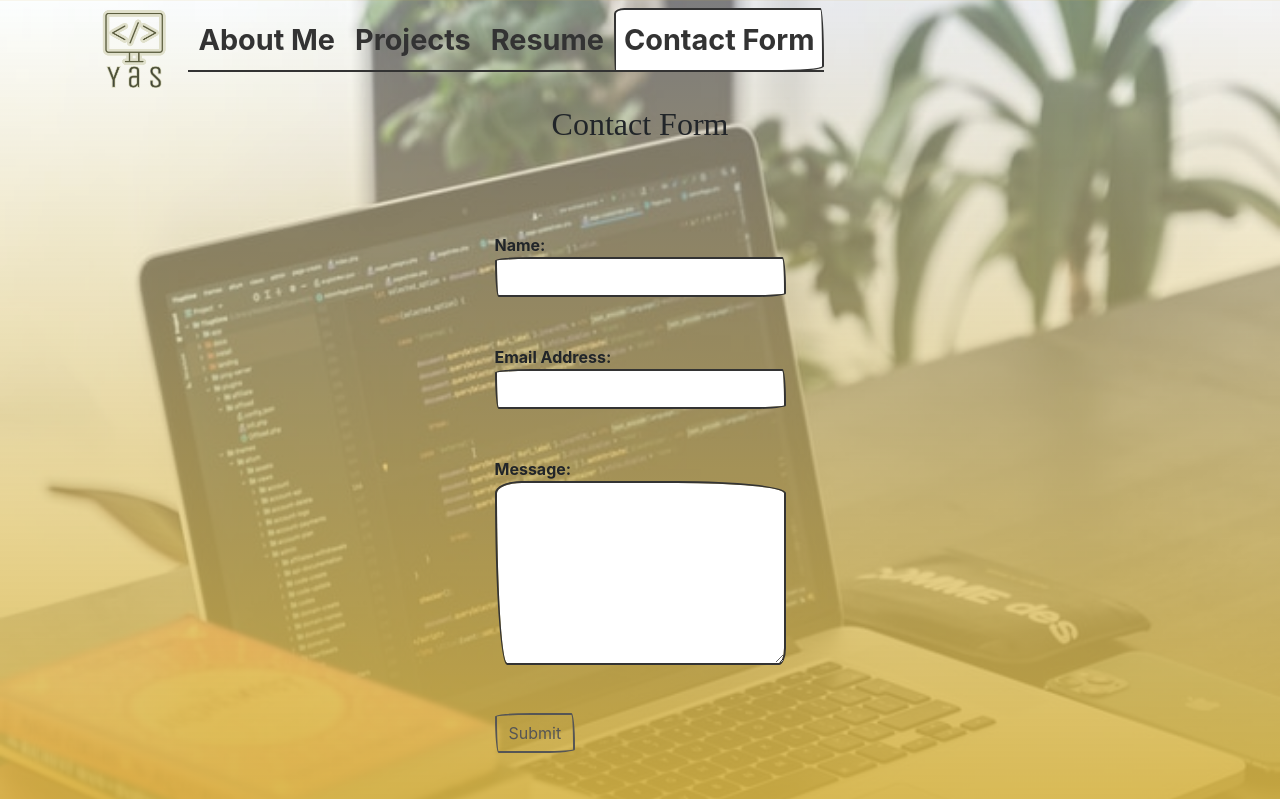
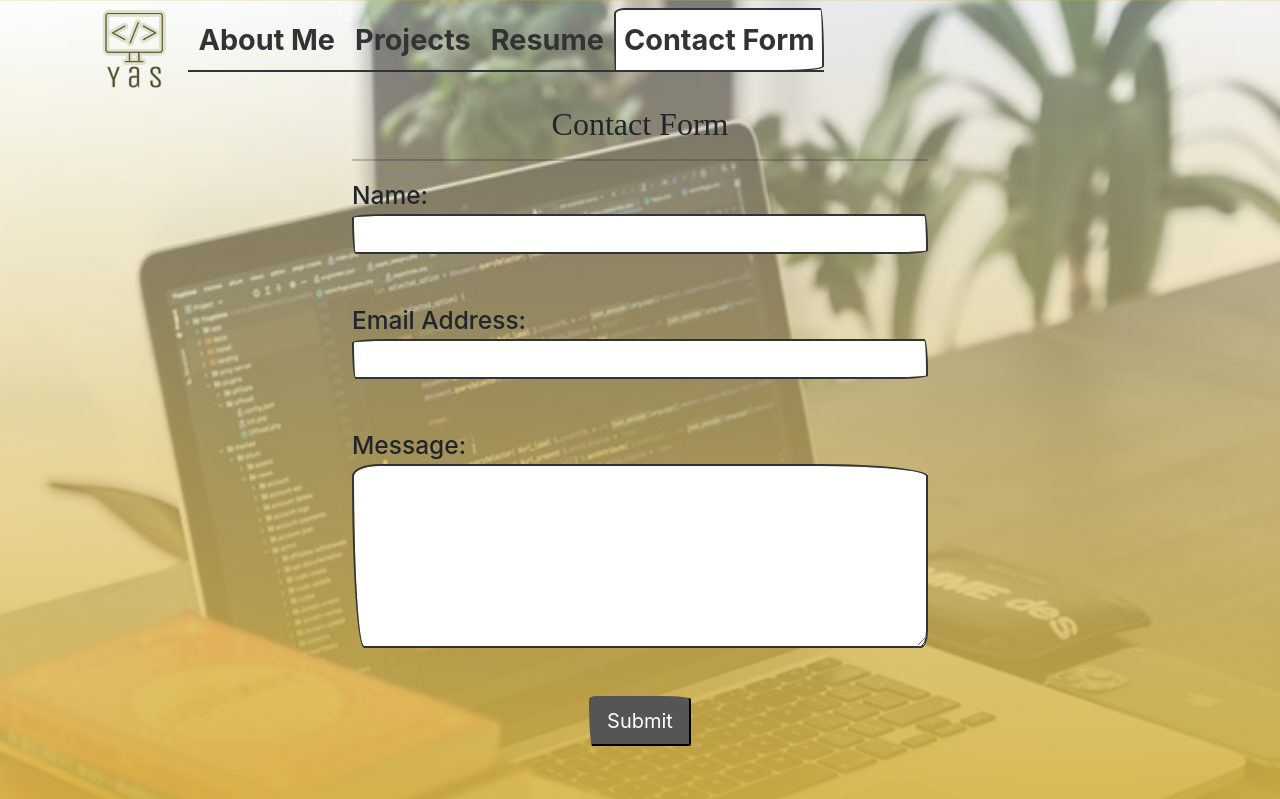
Before and after one commit to ysaad01/portfolio2.0, a React (Create React App) app: page /contact in a window 1280 px wide. Shown: the top 799 px of the page. Built offline with nearby package versions, Linux system fonts and the light colour scheme; a web font is replaced by a local one; what react-animations would draw is missing.

Commit message:
updated contact form format

```diff
--- a/src/index.css
+++ b/src/index.css
@@ -106,11 +106,26 @@ h1 {
 }
 
 /* Contact styling */
+.contact-info-row {
+  padding-bottom: 5px;
+}
+
+.contact-form-content {
+  width: 45vw;
+  font-size: larger;
+  min-height: calc(100vh - 140px);
+}
+
+.contact-form-label {
+  font-size: 24.5px;
+  font-weight: 500;
+}
 .contact-icon:hover {
   transform: scale(1.1);
 }
-.contact-info-row {
-  padding-bottom: 5px;
+
+.submit-btn:hover {
+  transform: scale(1.1);
 }
 
 .footer-height {
--- a/src/pages/ContactForm.js
+++ b/src/pages/ContactForm.js
@@ -17,7 +17,7 @@ function ContactForm() {
       const isValid = validateEmail(e.target.value);
 
       if (!isValid) {
-        setErrorMessage("please enter a valid email");
+        setErrorMessage("Please Enter a Valid Email");
       } else {
         setErrorMessage("");
       }
@@ -39,14 +39,14 @@ function ContactForm() {
   }
 
   return (
-    <section className="page-content">
-      <h2 data-testid="h1tag" className="top-title">
-        Contact Form
-      </h2>
+    <section className="contact-form-content">
+      <h2 className="top-title text-center">Contact Form</h2>
       <hr></hr>
-      <form class="justify-content-center" id="contact-form">
-        <div class="mt-5">
-          <label htmlFor="name">Name:</label>
+      <form class="justify-content-center">
+        <div>
+          <label className="contact-form-label" htmlFor="name">
+            Name:
+          </label>
           <input
             class="form-control"
             type="text"
@@ -56,7 +56,9 @@ function ContactForm() {
           />
         </div>
         <div class="mt-5">
-          <label htmlFor="email">Email Address:</label>
+          <label className="contact-form-label" htmlFor="email">
+            Email Address:
+          </label>
           <input
             class="form-control"
             type="email"
@@ -66,7 +68,9 @@ function ContactForm() {
           />
         </div>
         <div class="mt-5">
-          <label htmlFor="message">Message:</label>
+          <label className="contact-form-label" htmlFor="message">
+            Message:
+          </label>
           <textarea
             class="form-control"
             name="message"
@@ -81,10 +85,10 @@ function ContactForm() {
           </div>
         )}
 
-        <div class="mt-5 mb-5">
+        <div class="mt-5 mb-5 d-flex justify-content-center">
           <button
             data-testid="button"
-            class="btn btn-outline-dark "
+            class="submit-btn btn-dark btn-lg"
             type="submit"
             onSubmit={handleSubmit}
           >
```
